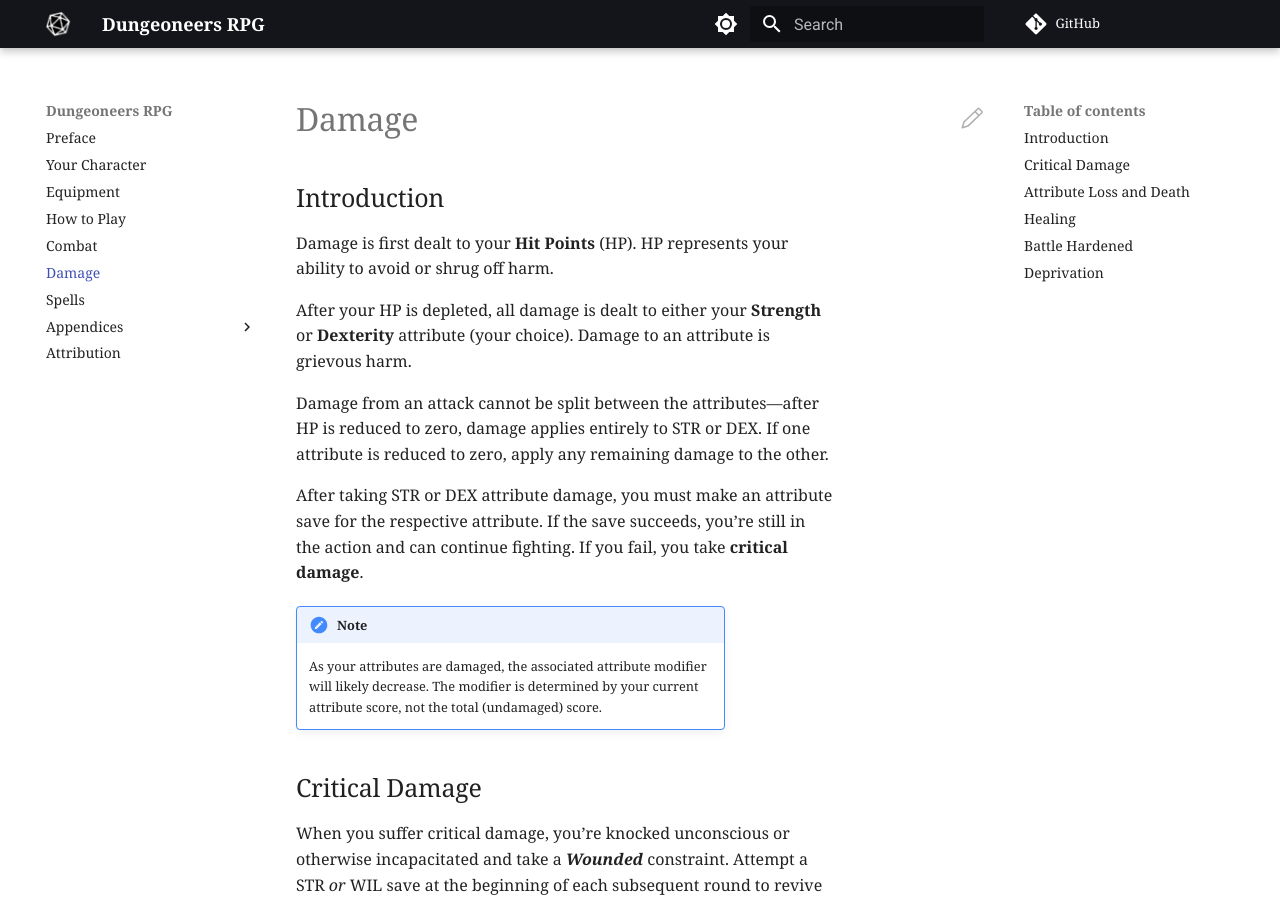
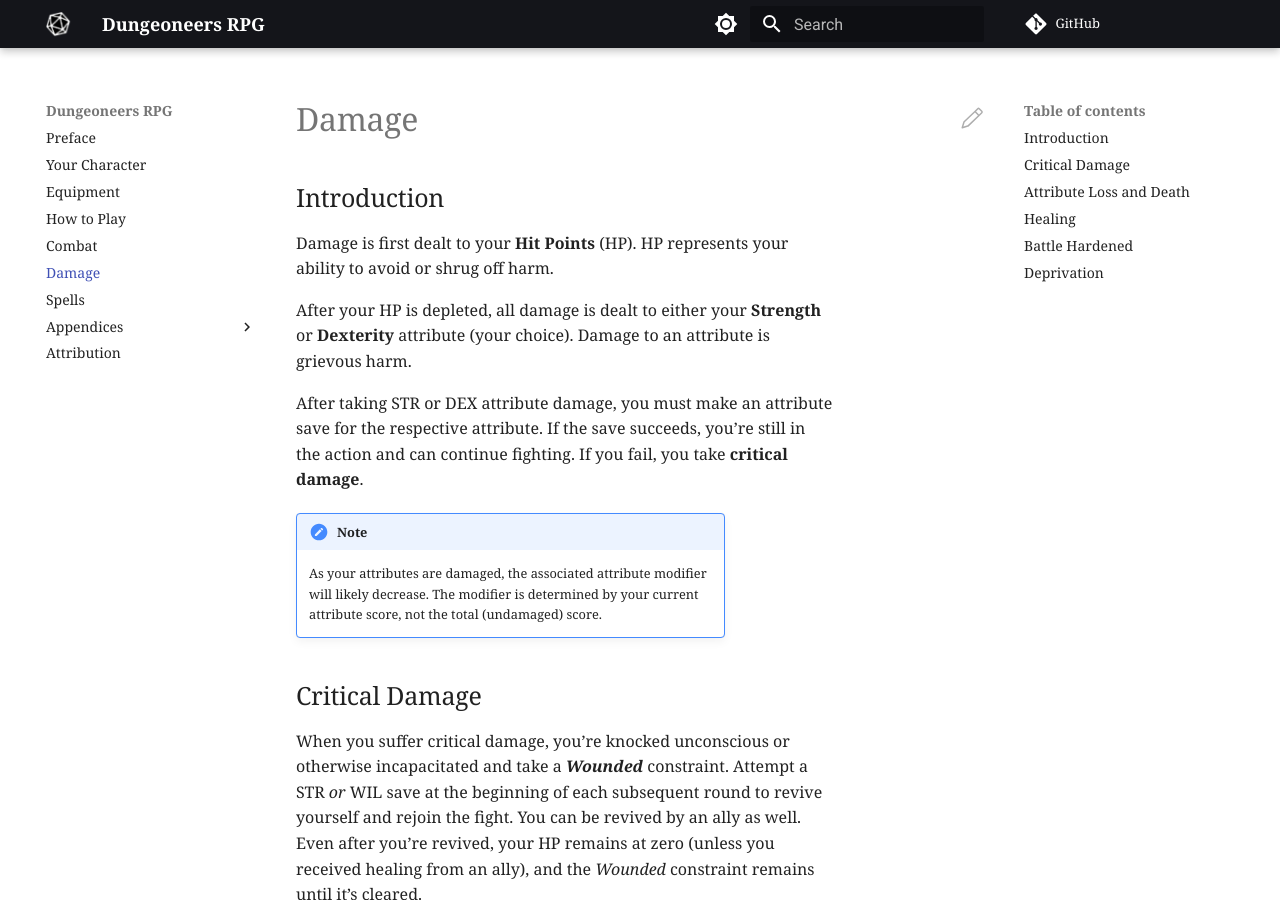
Before and after one commit to joemoose/dungeoneers.d20, an MkDocs documentation site: the page built from docs/damage.md, in a window 1280 px wide and 900 px high. Built offline with MkDocs 1.6.1 and Material for MkDocs 9.7.7, drawn with Linux system fonts in a browser that asks for light colours; comment, search, counter and statistics services are not loaded.

Commit message:
Update damage.md

```diff
--- a/docs/damage.md
+++ b/docs/damage.md
@@ -5,8 +5,6 @@
 Damage is first dealt to your **Hit Points** (HP). HP represents your ability to avoid or shrug off harm.
 
 After your HP is depleted, all damage is dealt to either your **Strength** or **Dexterity** attribute (your choice). Damage to an attribute is grievous harm.
-
-Damage from an attack cannot be split between the attributes—after HP is reduced to zero, damage applies entirely to STR or DEX. If one attribute is reduced to zero, apply any remaining damage to the other.
 
 After taking STR or DEX attribute damage, you must make an attribute save for the respective attribute. If the save succeeds, you’re still in the action and can continue fighting. If you fail, you take **critical damage**.
 
```
